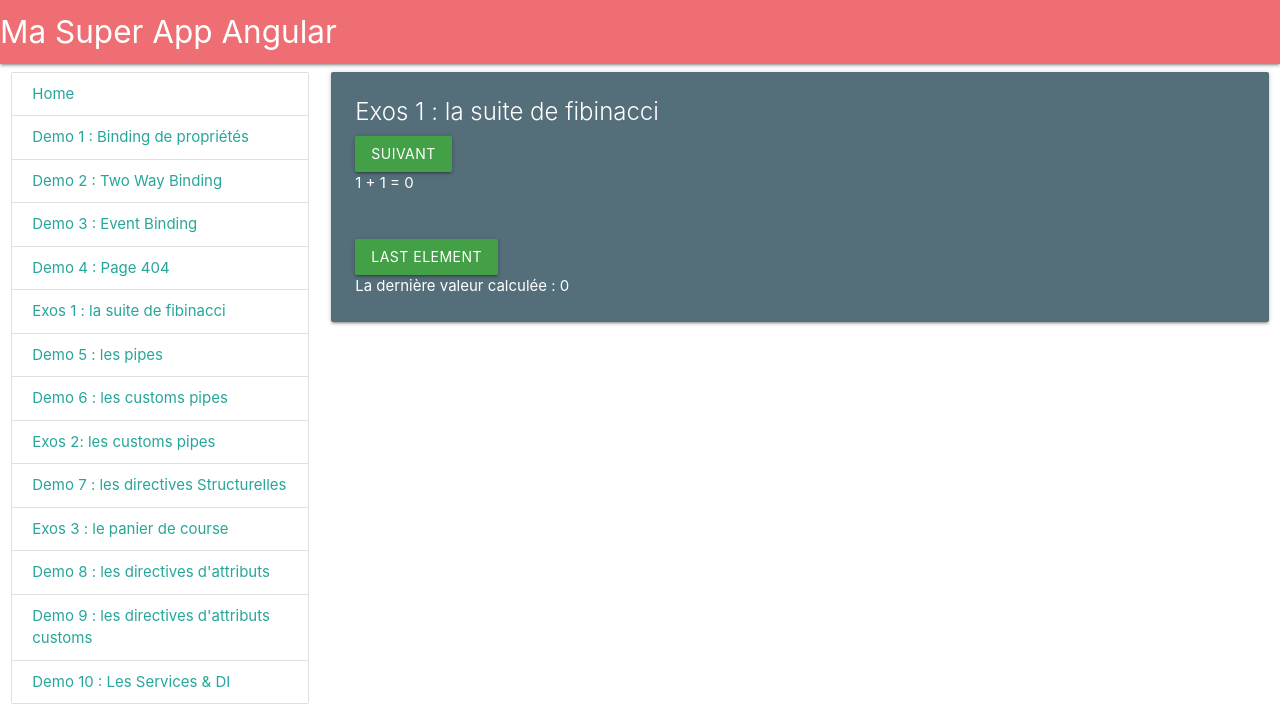
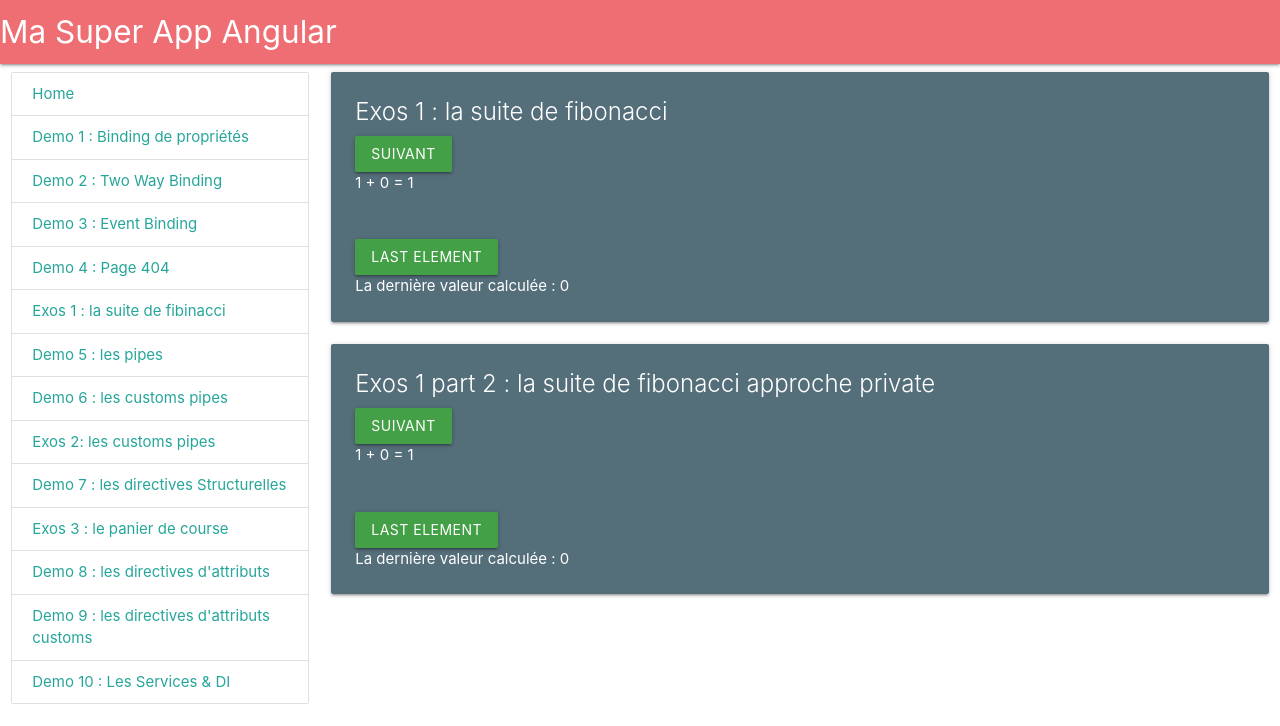
Before and after one commit to evengyl/demoBxl_angular, an Angular app: page /exos/exos1 in a window 1280 px wide. Shown: the top 726 px of the page. Built offline with nearby package versions, Linux system fonts and the light colour scheme.

Commit message:
add services exemple for exos 1

```diff
--- a/src/app/app.module.ts
+++ b/src/app/app.module.ts
@@ -27,6 +27,8 @@ import { HighlightDirective } from './components/demo/demo9/highlight.directive'
 import { RenderEventDirective } from './components/demo/demo9/render-event.directive';
 import { Demo10Component } from './components/demo/demo10/demo10.component';
 import { LoginService } from './components/demo/demo10/login.service';
+import { FibonacciService } from './components/exos/exos1/fibonacci.service';
+import { FibonacciPrivateService } from './components/exos/exos1/fibonacci-private.service';
 
 @NgModule({
   declarations: [
@@ -59,7 +61,9 @@ import { LoginService } from './components/demo/demo10/login.service';
     FormsModule
   ],
   providers: [
-    LoginService
+    LoginService,
+    FibonacciService,
+    FibonacciPrivateService
   ],
   bootstrap: [AppComponent]
 })
--- a/src/app/components/exos/exos1/exos1.component.html
+++ b/src/app/components/exos/exos1/exos1.component.html
@@ -2,11 +2,30 @@
     <div class="col s12">
         <div class="card blue-grey darken-1">
             <div class="card-content white-text">
-                <span class="card-title">Exos 1 : la suite de fibinacci</span>
+                <span class="card-title">Exos 1 : la suite de fibonacci</span>
                 <button (click)="calcul()" class="btn waves-effect green darken-1">suivant</button>
-                <p>{{ var1}} + {{var2 }} = {{ tot }}</p>
+                <p>
+                    {{ fiboService.var1 }} + {{ fiboService.var2 }} =
+                    <span *ngIf="fiboService.tot > 0">{{ fiboService.tot }}</span>
+                </p>
                 <br><br>
                 <button (click)="viewSave()" class="btn waves-effect green darken-1">Last Element</button>
+                <p>La dernière valeur calculée : {{ fiboService.lastElem }}</p>
+            </div>
+        </div>
+    </div>
+
+    <div class="col s12">
+        <div class="card blue-grey darken-1">
+            <div class="card-content white-text">
+                <span class="card-title">Exos 1 part 2 : la suite de fibonacci approche private</span>
+                <button (click)="calculP()" class="btn waves-effect green darken-1">suivant</button>
+                <p>
+                    {{ var1 }} + {{ var2 }} =
+                    <span *ngIf="tot > 0">{{ tot }}</span>
+                </p>
+                <br><br>
+                <button (click)="viewSaveP()" class="btn waves-effect green darken-1">Last Element</button>
                 <p>La dernière valeur calculée : {{ lastElem }}</p>
             </div>
         </div>
--- a/src/app/components/exos/exos1/exos1.component.ts
+++ b/src/app/components/exos/exos1/exos1.component.ts
@@ -1,56 +1,53 @@
 import { Component, OnInit } from '@angular/core';
+import { FibonacciPrivateService } from './fibonacci-private.service';
+import { FibonacciService } from './fibonacci.service';
 
 @Component({
   selector: 'app-exos1',
   templateUrl: './exos1.component.html'
 })
 export class Exos1Component implements OnInit {
-/*
-  1
-  1
-  1 + 1 = 2
-  1 + 2 = 3
-  2 + 3 = 5
-  3 + 5 = 8
-  5 + 8 = 13
-  8 + 13 = 21
 
-  var1
-  var1 + var2 = tot
-*/
+  constructor(public fiboService : FibonacciService,
+              private fiboServiceP : FibonacciPrivateService){}
 
-  public var1 : number
-  public var2 : number
-  public tot : number
-  public save : number[] = []
-  public lastElem : number
-
-  constructor()
-  {
-    this.var1 = 1
-    this.var2 = 1
-    this.tot = 0
-  }
-
-  ngOnInit(): void
-  {
-    this.lastElem = this.tot
-  }
-
-
-  calcul()
-  {
-    this.tot = this.var1 + this.var2
-    this.var2 = this.var1
-    this.var1 = this.tot
-
-    this.save.push(this.tot)
-  }
 
 
   viewSave()
   {
-    this.lastElem = this.save[this.save.length-1]
+    this.fiboService.viewSave()
   }
 
+  calcul()
+  {
+    this.fiboService.calcul()
+  }
+
+
+  /*part private */
+  public var1 : number = 0
+  public var2 : number = 0
+  public tot : number = 0
+  public lastElem : number = 0
+
+  ngOnInit(): void{
+    this.var1 = this.fiboServiceP.var1
+    this.var2 = this.fiboServiceP.var2
+    this.tot = this.fiboServiceP.tot
+    this.lastElem = this.fiboServiceP.lastElem
+  }
+
+  viewSaveP()
+  {
+    this.fiboServiceP.viewSaveP()
+    this.lastElem = this.fiboServiceP.lastElem
+  }
+
+  calculP()
+  {
+    this.fiboServiceP.calculP()
+    this.var1 = this.fiboServiceP.var1
+    this.var2 = this.fiboServiceP.var2
+    this.tot = this.fiboServiceP.tot
+  }
 }
--- /dev/null
+++ b/src/app/components/exos/exos1/fibonacci-private.service.ts
@@ -0,0 +1,42 @@
+import { Injectable } from '@angular/core';
+
+@Injectable({
+  providedIn: 'root'
+})
+export class FibonacciPrivateService {
+
+  public var1 : number = 1
+  public var2 : number = 0
+  public tot : number = 1
+  private save : number[] = []
+  public lastElem : number = 0
+
+/*
+  1
+  1
+  1 + 1 = 2
+  1 + 2 = 3
+  2 + 3 = 5
+  3 + 5 = 8
+  5 + 8 = 13
+  8 + 13 = 21
+
+  var1
+  var1 + var2 = tot
+*/
+  constructor() { }
+
+  calculP()
+  {
+    this.var2 = this.var1
+    this.var1 = this.tot
+    this.tot = this.var1 + this.var2
+
+    this.save.push(this.tot)
+  }
+
+  viewSaveP()
+  {
+    this.lastElem = this.save[this.save.length-1]
+  }
+}
--- /dev/null
+++ b/src/app/components/exos/exos1/fibonacci.service.ts
@@ -0,0 +1,44 @@
+import { Injectable } from '@angular/core';
+
+@Injectable({
+  providedIn: 'root'
+})
+export class FibonacciService {
+
+  public var1 : number = 1
+  public var2 : number = 0
+  public tot : number = 1
+  private save : number[] = []
+  public lastElem : number = 0
+
+/*
+  1
+  1
+  1 + 1 = 2
+  1 + 2 = 3
+  2 + 3 = 5
+  3 + 5 = 8
+  5 + 8 = 13
+  8 + 13 = 21
+
+  var1
+  var1 + var2 = tot
+*/
+  constructor() { }
+
+
+
+  calcul()
+  {
+    this.var2 = this.var1
+    this.var1 = this.tot
+    this.tot = this.var1 + this.var2
+
+    this.save.push(this.tot)
+  }
+
+  viewSave()
+  {
+    this.lastElem = this.save[this.save.length-1]
+  }
+}
```
